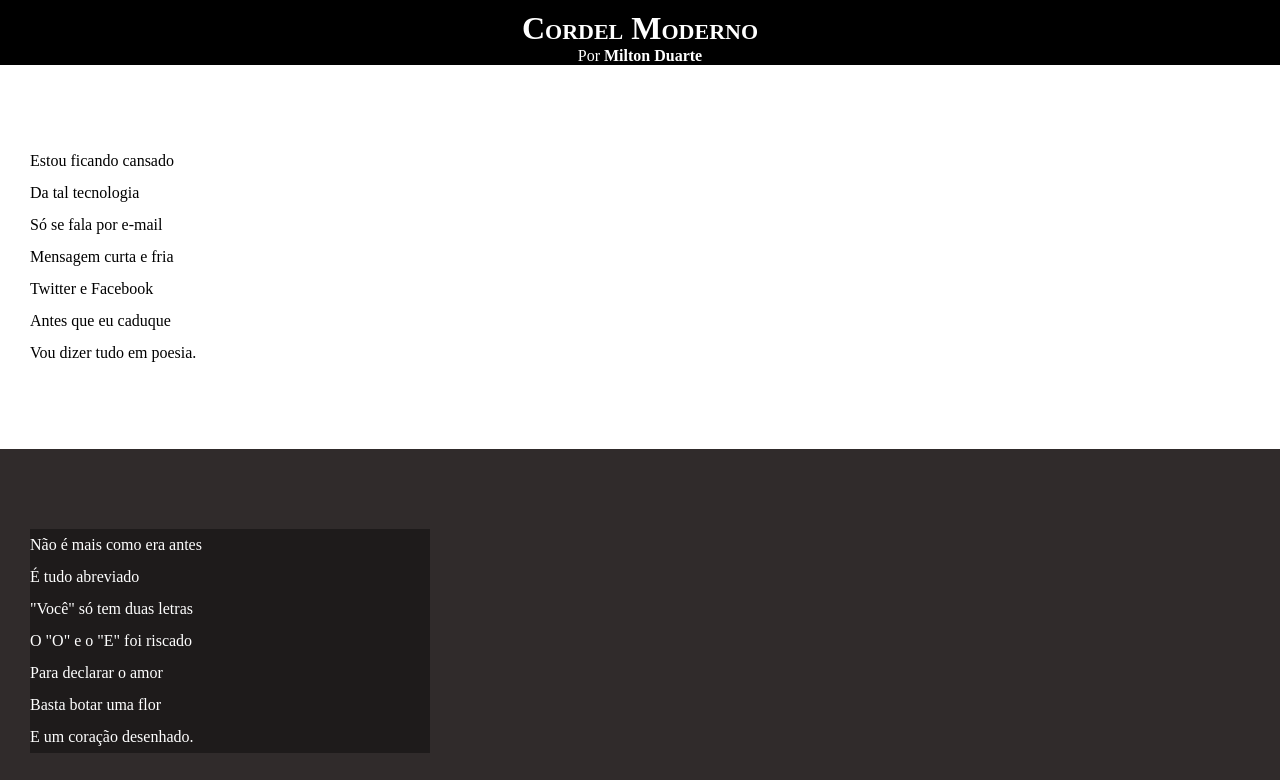
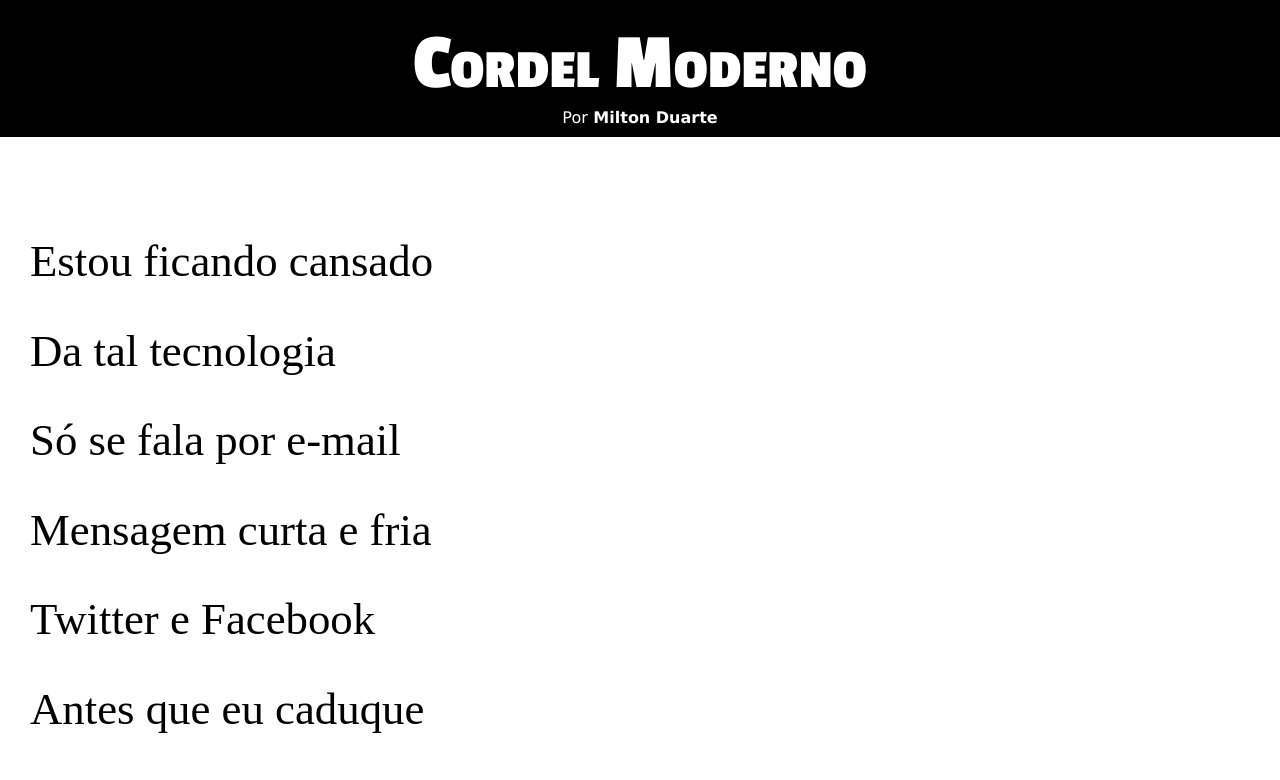
Before and after one commit to LuanCosta-hub/HTML-CSS, a plain HTML site: page desafios/desafio 012/pacote-d012/index.html in a window 1280 px wide. Shown: the top 780 px of the page. Drawn offline with Linux system fonts and the light colour scheme.

Commit message:
Update style.css

```diff
--- a/desafios/desafio 012/pacote-d012/estilo/style.css
+++ b/desafios/desafio 012/pacote-d012/estilo/style.css
@@ -3,28 +3,34 @@
 :root{
     --fonte1:Verdana, Geneva, Tahoma, sans-serif;
     --fonte2:"Passion One", sans-serif;
-    --fonte3:
+    --fonte3: serif;
 }
 
 
 *{
 margin: 0px;
 padding: 0px;
+font-size: 1em;
     }
 
     html,body{
         min-height: 100vh;
         background-color: darkgray;
+        font-family: var(--fonte1);
     }
     header{
         background-color: black;
         color: white;
         text-align: center;
+        padding: 10px;
+
     }
 
     header>h1{
         padding-top: 10px;
         font-variant: small-caps;
+        font-family: var(--fonte2);
+        font-size: 10vh;
     }
 
     a{
@@ -41,6 +47,8 @@ section{
     padding-bottom: 10vh;
     line-height: 2em;
     padding-left: 30px;
+    font-family: var(--fonte3);
+    font-size: 3.5vw;
 }
 
 section.normal{
@@ -54,8 +62,9 @@ section.imagem{
 }
 
 section.imagem>p{
-    width: 400px;
+    display: inline-block;
     background-color: rgba(0, 0, 0, 0.384);
+    padding: 5px;
 }
 
 
```
